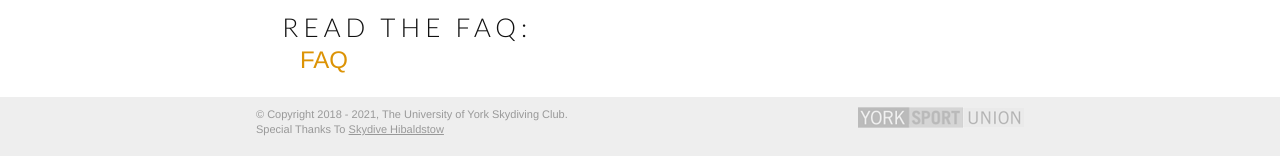
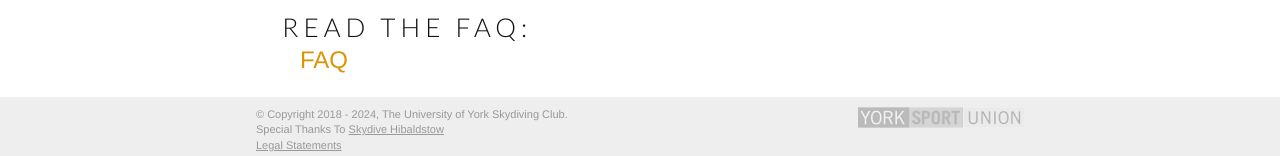
Before and after one commit to uoysc/uoysc.github.io, a Jekyll site: the page built from contact/index.html, in a window 1280 px wide and 900 px high, scrolled down 178 px. Shown: the part 741-897 px from the top of the window. Built offline with Jekyll 4.4.1, drawn with Linux system fonts in a browser that asks for light colours; nearby versions of some CDN libraries; comment, search, counter and statistics services are not loaded.

Commit message:
Update copyright year and add legal statements to footer

```diff
--- a/_layouts/default.html
+++ b/_layouts/default.html
@@ -126,10 +126,15 @@
 {{ content }}
 
 <footer>
-			<div class="wrapper">
-				<p class="copyright">&copy; Copyright 2018 - 2021, The University of York Skydiving Club.<br>Special Thanks To <a href = "https://skydiving.co.uk/">Skydive Hibaldstow</a></p>
-				<a class="york-sport-union" href="https://yusu.org/sport" target="_blank"><img src="/images/home/york-sport-union.png" alt="York Sport Union" /></a>
-			</div>
-		</footer>
-	</body>
+	<div class="wrapper">
+		<div class="text">
+			<p class="copyright">&copy; Copyright 2018 - 2024, The University of York Skydiving Club.</p>
+			<p class="copyright">Special Thanks To <a href = "https://skydiving.co.uk/">Skydive Hibaldstow</a></p>
+			<p class="legal"><a href="https://www.york.ac.uk/about/legal-statements/">Legal Statements</a></p>
+		</div>
+		<a class="york-sport-union" href="https://yusu.org/sport" target="_blank"><img src="/images/home/york-sport-union.png" alt="York Sport Union" /></a>
+	</div>
+</footer>
+
+</body>
 </html>
--- a/css/main.css
+++ b/css/main.css
@@ -17,7 +17,7 @@ body {
 	width: 100%;
 	max-width: 768px;
 	margin: 0 auto;
-	padding-bottom: 25px;
+	padding-bottom: 2em;
 }
 
 p {
@@ -829,7 +829,7 @@ footer {
 	background: #EEEEEE;
 	padding: 10px 0 10px 0;
 	height: 3em;
-	margin-top: -3em;
+	/* margin-top: -1em; */
 }
 
 footer a {
@@ -840,14 +840,29 @@ footer a {
 footer .wrapper {
 	position: relative;
 	margin: 0 auto;
+	padding-bottom: 0;
 }
 
-p.copyright {
+footer .text {
 	color: #999;
 	font-size: 11px;
+	display: inline-block;
+	margin: 0 0 0 0;
+}
+
+footer p {
+	margin: 0 0 0 0;
+}
+
+/* p.copyright {
 	margin: 0 0 0 0;
 	float:left;
 }
+
+p.legal {
+	margin: 0 0 0 0;
+	float:right;
+} */
 
 footer .york-sport-union {
 	position: relative;
```
